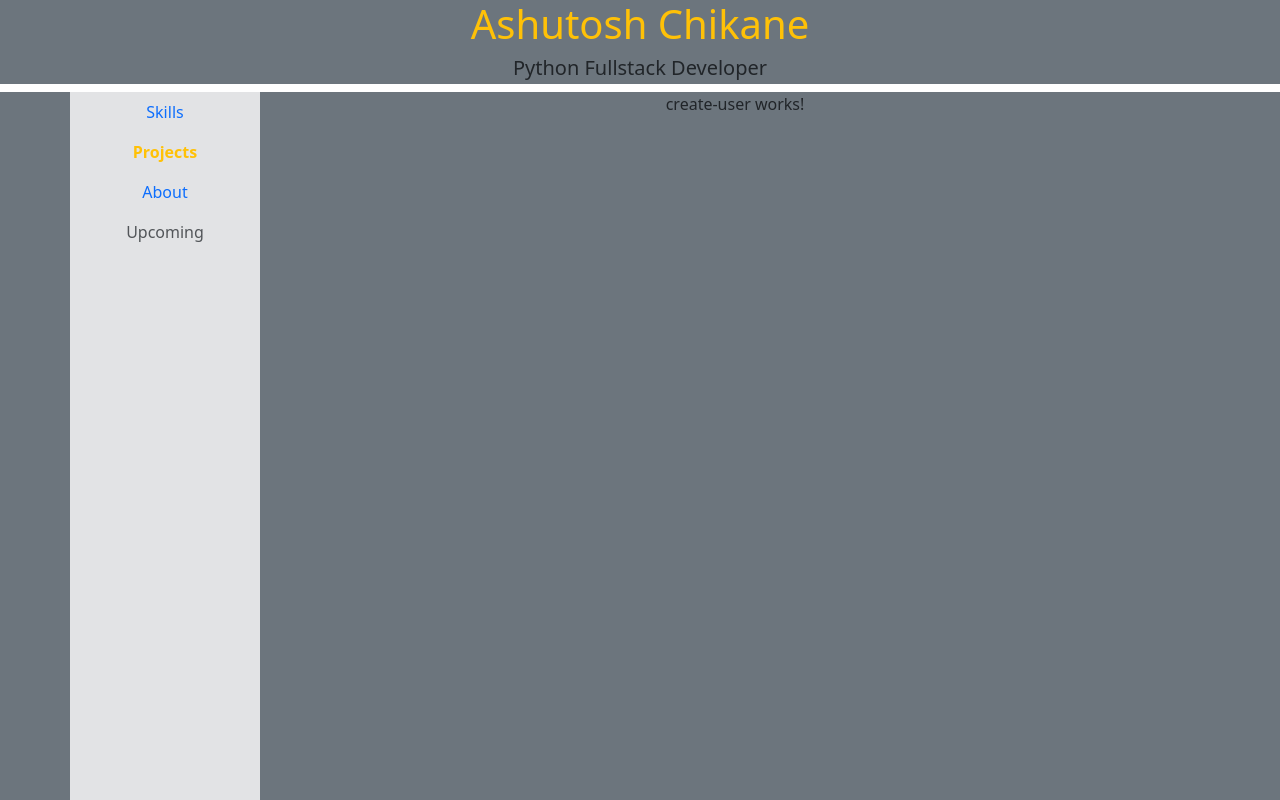
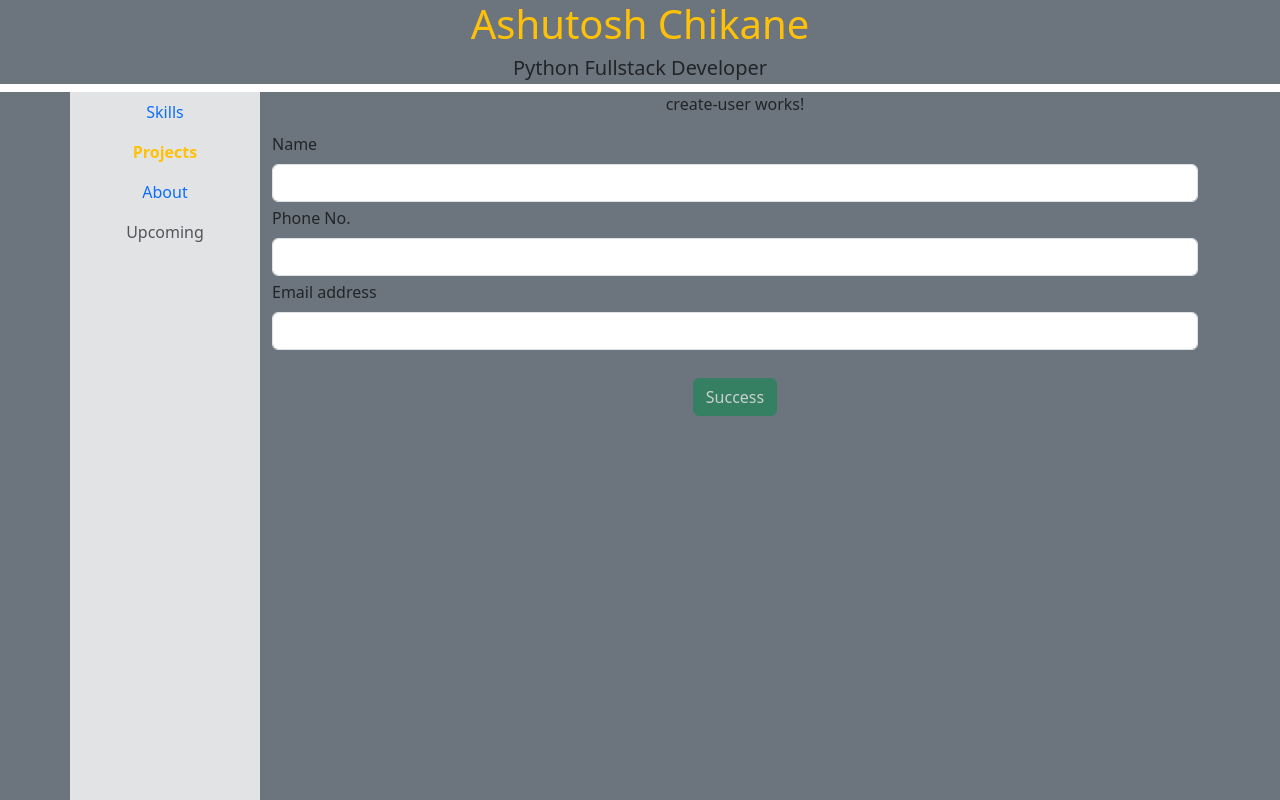
Before and after one commit to AshutoshChikane/My-first-angular-project, an Angular app: page /projects/user-create in a window 1280 px wide. Built offline with nearby package versions, Linux system fonts and the light colour scheme.

Commit message:
added create-page

```diff
--- /dev/null
+++ b/src/app/my-service/userdata-create-service/userdata-create.service.ts
@@ -0,0 +1,17 @@
+import { Injectable } from '@angular/core';
+import { HttpClient } from '@angular/common/http';
+import { Observable } from 'rxjs';
+
+@Injectable({
+  providedIn: 'root'
+})
+
+
+export class UserdataCreateService {
+  private apiUrl = 'http://127.0.0.1:8000/api/users/'
+  constructor(private http: HttpClient) { }
+    postData(name:string, phone:number, email:string): Observable<any>  {
+      const payload = { name, email, phone };
+      return this.http.post(this.apiUrl, payload, { observe: 'response' });
+    }
+  }
--- a/src/app/projects/projects.component.html
+++ b/src/app/projects/projects.component.html
@@ -2,7 +2,7 @@
     <div class="row justify-content-center align-items-center p-4 g-4">
         <div class="col-4 p-2">
             <div class="justify-content-center align-items-center border border-warning border bg-warning border_effect_out">
-                <div  (click)="directToPage('projects/todos')" class="justify-content-center align-items-center border border-warning border p-2 m-4 bg-secondary border_effect dd" >
+                <div  (click)="directToPage('projects/todo')" class="justify-content-center align-items-center border border-warning border p-2 m-4 bg-secondary border_effect dd" >
                     <h4>ToDO List</h4>
                 </div>
             </div>
--- a/src/app/user-management/create-user/create-user.component.html
+++ b/src/app/user-management/create-user/create-user.component.html
@@ -1 +1,18 @@
 <p>create-user works!</p>
+
+<form (ngSubmit)="onSubmit(userdataForm.value)" #userdataForm="ngForm">
+    <div class="mb-1 text-start">
+        <label for="exampleInputEmail1" class="form-label">Name</label>
+        <input type="text" name="name" class="form-control" id="name1" [(ngModel)]="task.name" required>
+      </div>
+      <div class="mb-1 text-start">
+        <label for="exampleInputEmail1" class="form-label">Phone No.</label>
+        <input type="tel" name="phone" class="form-control" id="phone2" [(ngModel)]="task.phone" pattern="^[0-9]*$" required>
+      </div>
+
+    <div class="mb-1 text-start">
+      <label for="exampleInputEmail1" class="form-label">Email address</label>
+      <input type="email" name="email" class="form-control" id="email3" [(ngModel)]="task.email" required>
+    </div>
+    <button type="submit" [disabled]="!userdataForm.valid" class="btn btn-success m-4">Success</button>
+</form>
--- a/src/app/user-management/create-user/create-user.component.ts
+++ b/src/app/user-management/create-user/create-user.component.ts
@@ -1,4 +1,7 @@
-import { Component } from '@angular/core';
+import { Component, NgModule } from '@angular/core';
+import {UserdataCreateService } from '../../my-service/userdata-create-service/userdata-create.service'
+import { Router } from '@angular/router';
+
 
 @Component({
   selector: 'app-create-user',
@@ -9,4 +12,33 @@ import { Component } from '@angular/core';
 })
 export class CreateUserComponent {
 
+  constructor(private my_req: UserdataCreateService, private route: Router){}
+  onSubmit(data: any){
+    const name: string = data.name;
+    const phone: number = data.phone;
+    const email:string = data.email;
+
+    this.my_req.postData(name,phone,email).subscribe({
+      next: (response) => {
+        console.log('Response:', response); // Log the entire response
+        console.log('Status:', response?.status);;
+        if (response.status === 201) {
+          this.route.navigate(['projects/user-list']);
+        }
+      },
+      error: (error) => {
+        console.error("Error occurred", error);
+        alert('An error occurred while submitting the data. Please try again later.');
+      },
+      complete: () => {
+        console.log('Request complete');
+      }
+    });
+  }
+
+  task = {
+    name: '',
+    phone: '',
+    email: ''
+  }
 }
--- a/src/app/user-management/user-management.module.ts
+++ b/src/app/user-management/user-management.module.ts
@@ -2,6 +2,7 @@ import { NgModule } from '@angular/core';
 import { CommonModule } from '@angular/common';
 import { CreateUserComponent } from './create-user/create-user.component';
 import { ViewUserComponent } from './view-user/view-user.component';
+import { FormsModule } from '@angular/forms';
 
 
 
@@ -12,7 +13,8 @@ import { ViewUserComponent } from './view-user/view-user.component';
     ViewUserComponent
   ],
   imports: [
-    CommonModule
+    CommonModule,
+    FormsModule
   ]
 })
 export class UserManagementModule { }
```
Also changed, not shown: 1 other file (tests, documents, lock files or other folders).
